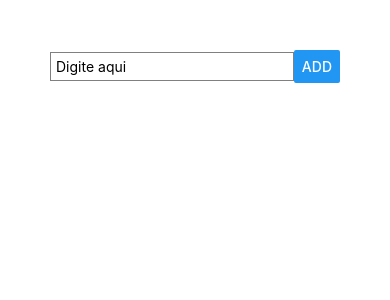
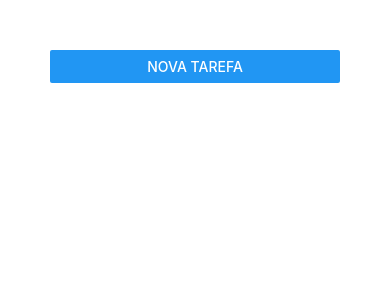
Before and after one commit to marcelohjw/viceLearn, a React Native app: screen / in a window 390 px wide. Shown: the top 300 px of the page. Built offline with nearby package versions, Linux system fonts and the light colour scheme.

Commit message:
Modal implemented working nice

```diff
--- a/App.js
+++ b/App.js
@@ -1,12 +1,12 @@
 import React, { useState } from 'react';
-import { StyleSheet, Text, View, FlatList } from 'react-native';
+import { StyleSheet, Text, View, FlatList, Button } from 'react-native';
 
 import ActivityItem from './components/ActivityItem';
 import ActivityInput from './components/ActivityInput';
 
 export default function App() {
   const [activityList, setActivity] = useState([]);
-
+  const [isAddActivity, setIsAddActivity] = useState(false);
 
 
   const addActvHandler = activityTitle => {
@@ -21,7 +21,8 @@ export default function App() {
 
   return (
     <View style={styles.container}>
-      <ActivityInput onAddActivity={addActvHandler} />
+      <Button title="Nova Tarefa" onPress={() => setIsAddActivity(true)}/>
+      <ActivityInput visible={isAddActivity} onAddActivity={addActvHandler} />
       <FlatList
         data={activityList}
         renderItem={ itemData => <ActivityItem id={itemData.item.key} onDelete={removeActivityHandler} title={itemData.item.value} />}
--- a/components/ActivityInput.js
+++ b/components/ActivityInput.js
@@ -1,5 +1,5 @@
 import React, { useState } from 'react';
-import { View, TextInput, Button,  StyleSheet  } from 'react-native';
+import { View, TextInput, Button,  StyleSheet, Modal  } from 'react-native';
 
 const ActivityInput = props => {
     const [enteredAct, setEnteredAct] = useState('');
@@ -9,6 +9,7 @@ const ActivityInput = props => {
       };
 
     return (
+    <Modal visible={props.visible} animationType="slide">
       <View style={styles.inputContainer}>
           <TextInput
             placeholder="Digite aqui"
@@ -21,6 +22,7 @@ const ActivityInput = props => {
             onPress={() => props.onAddActivity(enteredAct)}
           ></Button>
       </View>
+    </Modal>
     );
 }
 
```
Lines whose indentation alone changed are shown as unchanged.
